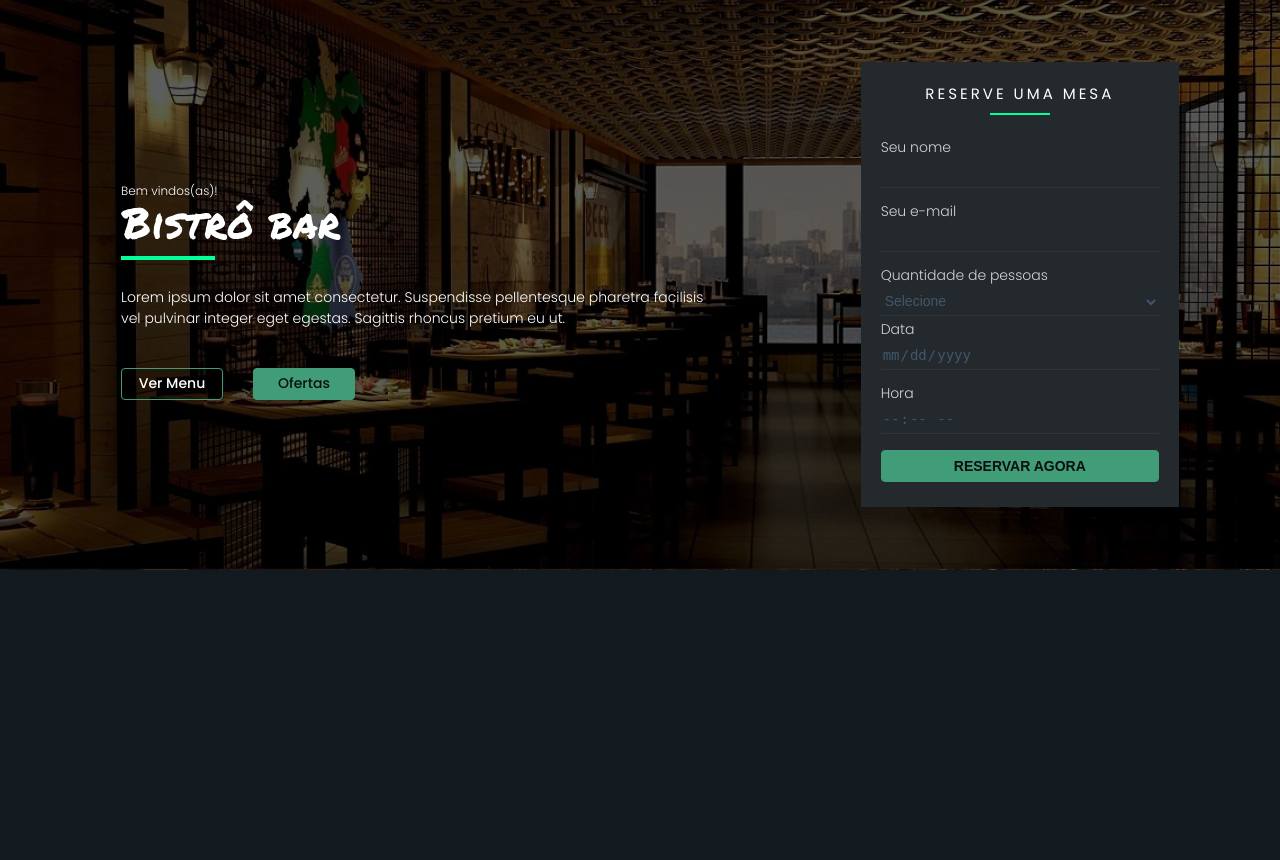
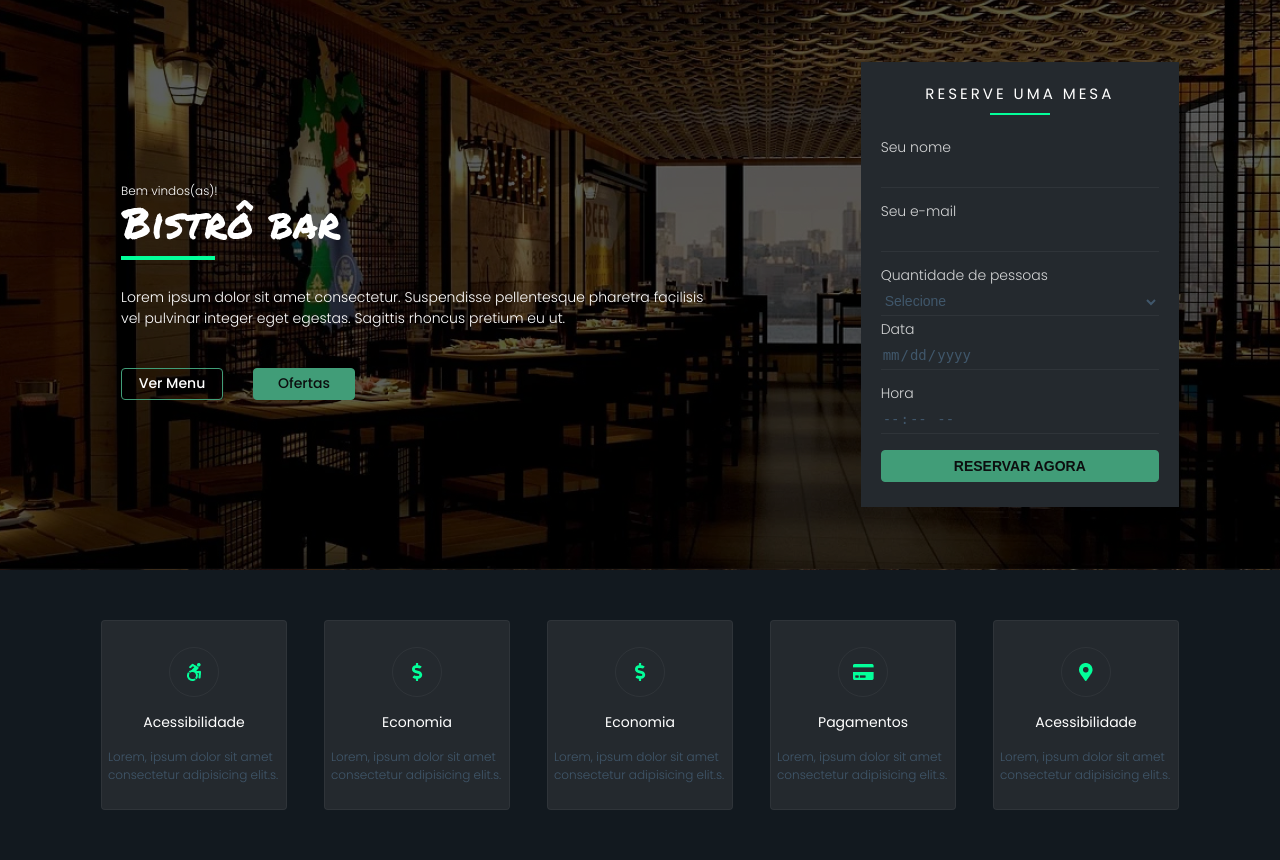
Before and after one commit to loopsdesenvolvedor/bistro-bar, a Node server app: page / in a window 1280 px wide. Shown: the part 61-921 px from the top of the page. Before the commit the page ends 631 px from the top, so only its background shows below. Run offline with Node 20, Linux system fonts and the light colour scheme.

Commit message:
add section differences

```diff
--- /dev/null
+++ b/public/css/differences.css
@@ -0,0 +1,88 @@
+#differences {
+  width: 100%;
+  height: auto;
+  margin: 3rem 0;
+  > div {
+    width: 100%;
+    height: auto;
+    max-width: 1078px;
+    margin: 0 auto;
+    padding: 2rem;
+    display: flex;
+    justify-content: space-between;
+    align-items: center;
+    gap: 3rem;
+    overflow-x: scroll;
+
+    &::-webkit-scrollbar {
+      padding-top: 2rem;
+      width: 1rem;
+      height: 0.6rem;
+    }
+
+    /* Track */
+    &::-webkit-scrollbar-track {
+      background: var(--color-black-50);
+      border-radius: 4px;
+    }
+
+    /* Handle */
+    &::-webkit-scrollbar-thumb {
+      background: var(--color-border);
+      border-radius: 4px;
+    }
+
+    /* Handle on hover */
+    &::-webkit-scrollbar-thumb:hover {
+      background: #555;
+    }
+
+    > div {
+      width: 18.6rem;
+      min-width: 18.6rem;
+      min-height: 19rem;
+      height: 100%;
+      display: flex;
+      flex-direction: column;
+      justify-content: center;
+      align-items: center;
+      gap: 1.5rem;
+      background-color: var(--color-black-50);
+      border: 0.1rem solid var(--color-border);
+      border-radius: 0.4rem;
+      padding: 0.6rem;
+
+      > div {
+        width: 5rem;
+        height: 5rem;
+        border-radius: 50%;
+        display: flex;
+        justify-content: center;
+        align-items: center;
+        border: 0.1rem solid var(--color-border);
+      }
+
+      > h3 {
+        font-size: 1.4rem;
+        font-weight: 400;
+        color: var(--color-white);
+        margin: 0;
+      }
+
+      > p {
+        margin: 0;
+        font-size: 1.2rem;
+        font-weight: 300;
+        text-align: left;
+      }
+    }
+  }
+
+  @media (min-width: 1078px) {
+    margin: 5rem 0;
+    > div {
+      overflow-x: hidden;
+      padding: 0;
+    }
+  }
+}
--- a/public/css/style.css
+++ b/public/css/style.css
@@ -3,3 +3,4 @@
 @import url("./global.css");
 @import url("./navbar.css");
 @import url("./hero.css");
+@import url("./differences.css");
--- a/views/index.ejs
+++ b/views/index.ejs
@@ -4,4 +4,6 @@
 <!--  -->
 <%- include('partials/hero') %>
 <!--  -->
+<%- include('partials/differences') %>
+<!--  -->
 <%- include('partials/footer') %>
--- /dev/null
+++ b/views/partials/differences.ejs
@@ -0,0 +1,39 @@
+<section id="differences">
+  <div>
+    <div>
+      <div>
+        <img src="/img/icons/accessibility.png" alt="Icone de acessibilidade" />
+      </div>
+      <h3>Acessibilidade</h3>
+      <p>Lorem, ipsum dolor sit amet consectetur adipisicing elit.s.</p>
+    </div>
+    <div>
+      <div>
+        <img src="/img/icons/dolar.png" alt="Icone de cifrão" />
+      </div>
+      <h3>Economia</h3>
+      <p>Lorem, ipsum dolor sit amet consectetur adipisicing elit.s.</p>
+    </div>
+    <div>
+      <div>
+        <img src="/img/icons/dolar.png" alt="Icone de cifrão" />
+      </div>
+      <h3>Economia</h3>
+      <p>Lorem, ipsum dolor sit amet consectetur adipisicing elit.s.</p>
+    </div>
+    <div>
+      <div>
+        <img src="/img/icons/cart.png" alt="Icone de pagamentos" />
+      </div>
+      <h3>Pagamentos</h3>
+      <p>Lorem, ipsum dolor sit amet consectetur adipisicing elit.s.</p>
+    </div>
+    <div>
+      <div>
+        <img src="/img/icons/map.png" alt="Icone de localização" />
+      </div>
+      <h3>Acessibilidade</h3>
+      <p>Lorem, ipsum dolor sit amet consectetur adipisicing elit.s.</p>
+    </div>
+  </div>
+</section>
```
